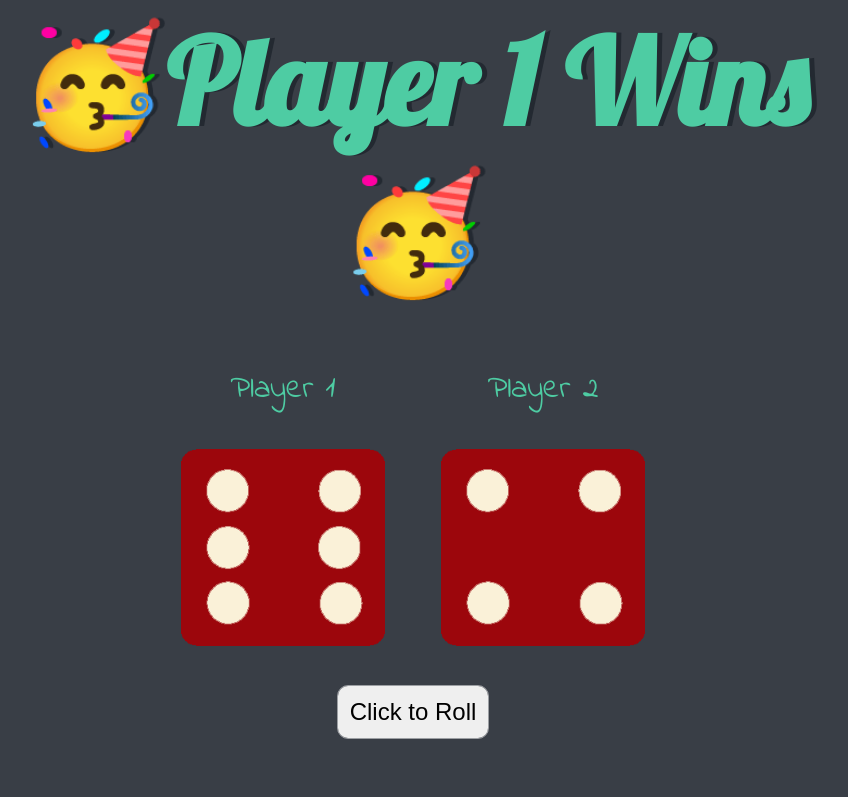
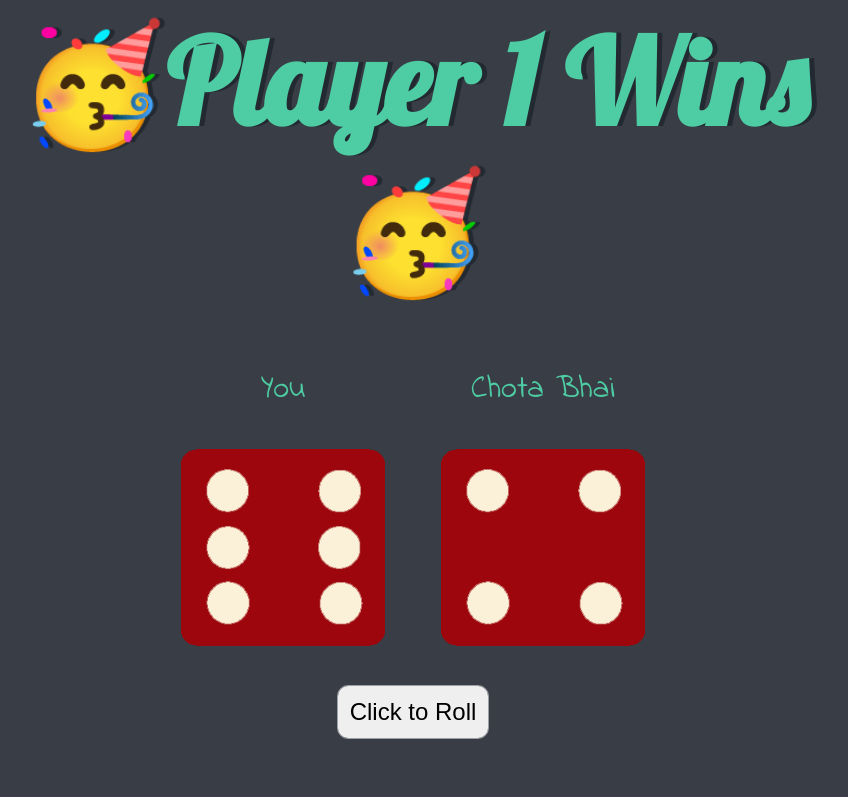
Before and after one commit to akshitsangwan/The-Dicee-Game, a plain HTML site: page index.html in a window 1280 px wide. Shown: the top 797 px of the page, without its empty margins (227-1075 px from the left). Drawn offline with Linux system fonts and the light colour scheme.

Commit message:
Update index.html

```diff
--- a/index.html
+++ b/index.html
@@ -5,8 +5,8 @@
     <meta charset="utf-8">
     <title>Dicee</title>
     <link rel="stylesheet" href="styles.css">
+    <link rel="icon" href="images/favicon.png" type="image/x-icon">
     <link href="https://fonts.googleapis.com/css?family=Indie+Flower|Lobster" rel="stylesheet">
-
   </head>
 
   <body>
@@ -15,12 +15,12 @@
       <h1>Refresh Me</h1>
 
       <div class="dice">
-        <p>Player 1</p>
+        <p>You</p>
         <img class="img1" src="images/dice6.png">
       </div>
 
       <div class="dice">
-        <p>Player 2</p>
+        <p>Chota Bhai</p>
         <img class="img2" src="images/dice6.png">
       </div>
       <br>
```
